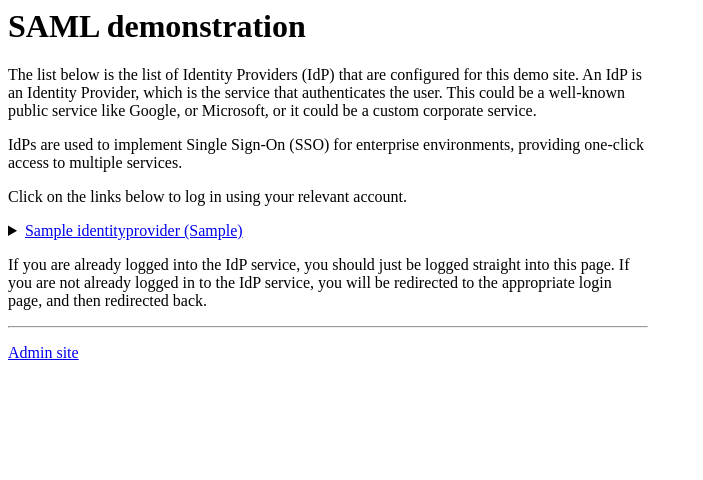
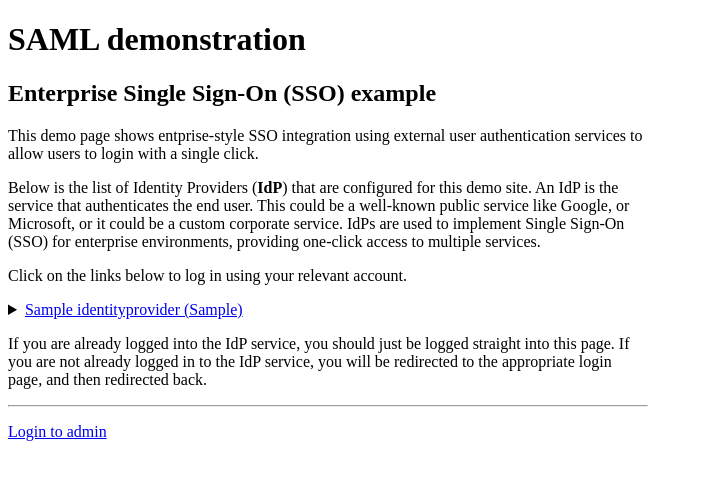
Before and after one commit to yunojuno/django-simple-saml, a Django app: page / in a window 1280 px wide. Shown: the top 480 px of the page, without its empty margins (0-703 px from the left). Run offline with Django 4.2, Linux system fonts and the light colour scheme; tables that the repository leaves empty hold one stand-in row (values such as "Sample post").

Commit message:
Add social_auth info to index template

```diff
--- a/demo/settings/base.py
+++ b/demo/settings/base.py
@@ -138,7 +138,8 @@ SOCIAL_AUTH_SAML_SUPPORT_CONTACT = {
 # public key certificate for each provider that your app wants to
 # support. The SSO URL must support the HTTP-Redirect binding. You can
 # get these values from the provider’s XML metadata.
-# SOCIAL_AUTH_SAML_ENABLED_IDPS = {}
+# Included to keep mypy happy - it's ignored by the code.
+SOCIAL_AUTH_SAML_ENABLED_IDPS = {}
 
 
 # === SOCIAL_AUTH_APP_DJANGO SETTINGS ===
--- a/demo/templates/index.html
+++ b/demo/templates/index.html
@@ -1,5 +1,7 @@
-<html>
+<!DOCTYPE html>
+<html lang="en-GB">
     <head>
+        <title>Django SAML Demo</title>
         <style>
             body {
                 max-width: 640px;
@@ -11,18 +13,33 @@
     </head>
     <body>
         <h1>SAML demonstration</h1>
-        {% if request.user.is_authenticated %}
-        <p>Congratulations, you are currently logged in as {{ request.user.get_full_name }}.</p>
-        {% elif identity_providers %}
+        <h2>Enterprise Single Sign-On (SSO) example</h2>
+        <p>This demo page shows entprise-style SSO integration using
+            external user authentication services to allow users to login
+            with a single click.
+        </p>
+        {% if request.user.is_staff %}
             <p>
-            The list below is the list of Identity Providers (IdP) that are configured for this demo
-            site. An IdP is an Identity Provider, which is the service that authenticates the user.
-            This could be a well-known public service like Google, or Microsoft, or it could be a
-            custom corporate service.
+                You are currently logged in as an admin, pls
+                <a href="{% url 'logout' %}?next=/">log out</a> first if
+                you want to test the SAML login.
             </p>
+        {% elif request.user.is_authenticated %}
+            <p>Congratulations, you are currently logged in as {{
+                request.user.get_full_name }}.</p>
+            {% if auth %}
+                <p>Social Auth: {{ auth.uid }}</p>
+            {% endif %}
+        {% else %}{# not logged in #}
             <p>
-            IdPs are used to implement Single Sign-On (SSO) for enterprise environments, providing
-            one-click access to multiple services.
+                Below is the list of Identity Providers
+                (<strong>IdP</strong>) that are configured for this demo
+                site. An IdP is the service that authenticates the end
+                user. This could be a well-known public service like
+                Google, or Microsoft, or it could be a custom corporate
+                service. IdPs are used to implement Single Sign-On (SSO)
+                for enterprise environments, providing one-click access
+                to multiple services.
             </p>
             <p>Click on the links below to log in using your relevant account.</p>
             {% for idp in identity_providers %}
@@ -49,20 +66,24 @@
                             </dd>
                         </dl>
                     </details>
+            {% empty %}
+                <p>There are no IdentityProviders set up.</p>
             {% endfor %}
             <p>
-            If you are already logged into the IdP service, you should just be logged straight into
-            this page. If you are not already logged in to the IdP service, you will be redirected
-            to the appropriate login page, and then redirected back.
+                If you are already logged into the IdP service, you
+                should just be logged straight into this page. If you
+                are not already logged in to the IdP service, you will
+                be redirected to the appropriate login page, and then
+                redirected back.
             </p>
+        {% endif %}
+        <hr>
+        {% if request.user.is_staff %}
+            <p><a href="/admin/">Admin site</a></p>
+        {% elif request.user.is_authenticated %}
+            <p><a href="{% url 'logout' %}?next=/">Log out</a></p>
         {% else %}
-        <p>There are no IdentityProviders set up.</p>
-        {% endif %}
-        <hr />
-        {% if request.user.is_authenticated and not request.user.is_staff %}
-        <a href="{% url 'logout' %}?next=/">Log out</a>
-        {% else %}
-        <p><a href="/admin/">Admin site</a></p>
+            <p><a href="/admin/">Login to admin</a></p>
         {% endif %}
     </body>
 </html>
--- a/demo/views.py
+++ b/demo/views.py
@@ -5,8 +5,12 @@ from simple_saml.models import IdentityProvider
 
 
 def index(request: HttpRequest) -> HttpResponse:
+    if request.user.is_authenticated and not request.user.is_staff:
+        auth = request.user.social_auth.get()
+    else:
+        auth = None
     return render(
         request,
         "index.html",
-        {"identity_providers": IdentityProvider.objects.active()},
+        {"identity_providers": IdentityProvider.objects.active(), "auth": auth},
     )
```
Also changed, not shown: .pre-commit-config.yaml. Lines whose indentation alone changed are shown as unchanged.
